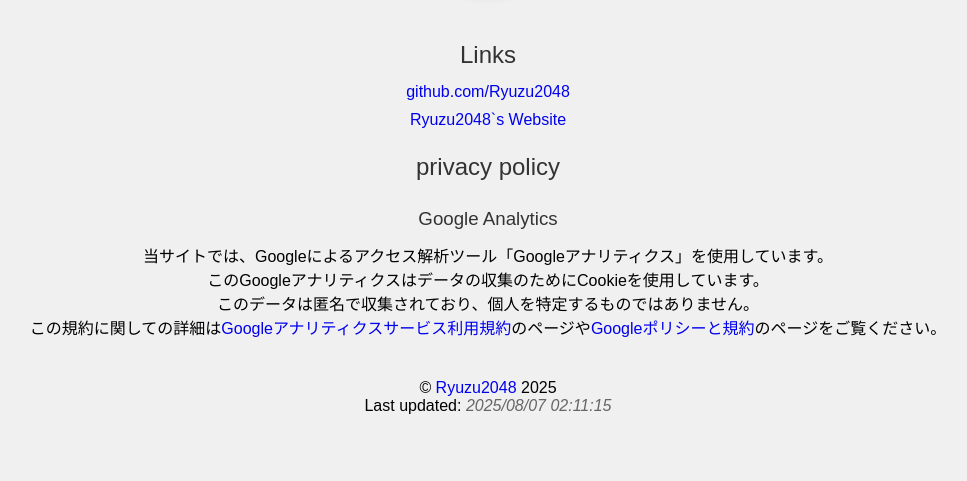
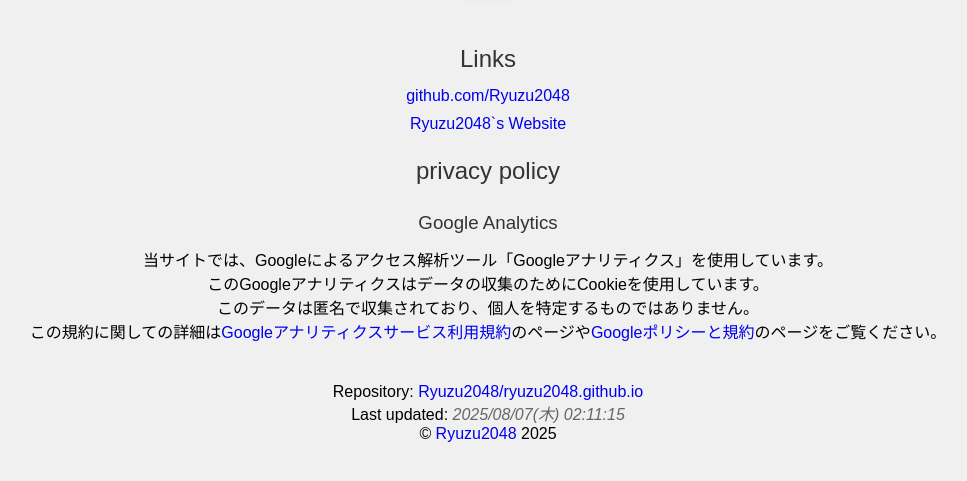
Before and after one commit to Ryuzu2048/ryuzu2048.github.io, a plain HTML site: page docs/index.html in a window 1280 px wide. Shown: the part 271-752 px from the top of the page, without its empty margins (152-1119 px from the left). Drawn offline with Linux system fonts and the light colour scheme.

Commit message:
style.cssとindex.htmlを更新し、main要素のスタイルを追加、indexのメタ情報を整理

```diff
--- a/docs/css/style.css
+++ b/docs/css/style.css
@@ -2,6 +2,11 @@
     background-color: #f0f0f0;
     font-family: Arial, sans-serif;
     word-break: break-all;
+}
+
+main {
+    text-align: center;
+    margin-top: 50px;
 }
 
 header {
--- a/docs/index.html
+++ b/docs/index.html
@@ -1,15 +1,16 @@
+<!DOCTYPE html>
 <html>
 
 <head>
+    <meta charset="UTF-8">
     <title>ryuzu2048.github.io</title>
-    <meta charset="UTF-8">
     <meta name="viewport" content="width=device-width, initial-scale=1.0">
+    <meta name="description" content="Ryuzu2048`s GitHub Pages">
+    <meta name="author" content="Ryuzu2048">
     <link rel="icon" href="favicon.ico" type="image/x-icon">
     <link rel="stylesheet" href="css/reset.css">
     <link rel="stylesheet" href="css/style.css">
     <script src="js/img-protect.js"></script>
-    <meta name="description" content="Ryuzu2048`s GitHub Pages">
-    <meta name="author" content="Ryuzu2048">
 
     <!-- Google tag (gtag.js) -->
     <script async src="https://www.googletagmanager.com/gtag/js?id=G-5QS1FD3CMW"></script>
@@ -27,7 +28,6 @@
         <h1>Ryuzu2048's GitHub Pages</h1>
     </header>
     <main>
-        <div style="text-align: center; margin-top: 50px;">
         <img src="http://avatars.githubusercontent.com/Ryuzu2048" alt="Ryuzu2048 Avatar"
             style="width: 150px; height: 150px; border-radius: 50%; box-shadow: 0 0 10px rgba(0, 0, 0, 0.1); margin-bottom: 20px;">
         <h2>Links</h2>
@@ -52,27 +52,38 @@
                 href="https://policies.google.com/technologies/ads?hl=ja" target="_blank"
                 rel="noopener noreferrer">Googleポリシーと規約</a>のページをご覧ください。
         </p>
-        </div>
     </main>
     <footer>
+        <p>Repository: <a href="https://github.com/Ryuzu2048/ryuzu2048.github.io"
+                target="_blank">Ryuzu2048/ryuzu2048.github.io</a></p>
+        <p>Last updated: <span id="last-updated"></span></p>
         <p>&copy; <a href="https://github.com/Ryuzu2048" target="_blank" rel="noopener noreferrer">Ryuzu2048</a> 2025
         </p>
-        <p>Last updated: <span id="last-updated"></span></p>
     </footer>
 
     <script>
-        // yyyy-MM-ddTHH:mm:ss
+        document.addEventListener('DOMContentLoaded', function () {
             const lastUpdated = document.lastModified;
             const formattedDate = new Date(lastUpdated).toLocaleString('ja-JP', {
                 year: 'numeric',
                 month: '2-digit',
                 day: '2-digit',
+                weekday: 'short',
                 hour: '2-digit',
                 minute: '2-digit',
                 second: '2-digit',
-            timeZone: 'Asia/Tokyo'
+                timeZone: 'Asia/Tokyo',
+                hour12: false
             });
+
+            if (formattedDate.startsWith('Invalid Date')) {
+                document.getElementById('last-updated').textContent = '不明';
+                return;
+            }
+            else {
                 document.getElementById('last-updated').textContent = formattedDate;
+            }
+        });
     </script>
 </body>
 
```
Lines whose indentation alone changed are shown as unchanged.
